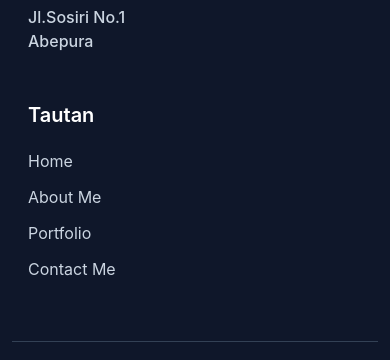
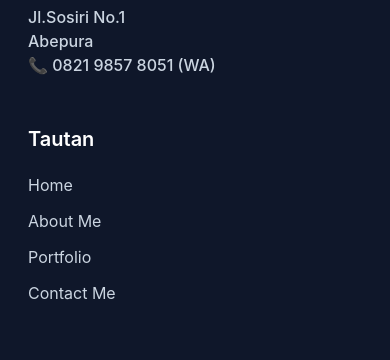
Before and after one commit to Berndzz/portofoliohardus, a website: page index.html in a window 390 px wide. Shown: the part 5639-5999 px from the top of the page. Drawn offline with Linux system fonts and the light colour scheme.

Commit message:
edit phone number

```diff
--- a/index.html
+++ b/index.html
@@ -315,6 +315,7 @@
                     <h3 class="font-bold text-2xl mb-2">Address</h3>
                     <p>Jl.Sosiri No.1</p>
                     <p>Abepura</p>
+                    <p>📞 0821 9857 8051 (WA)</p>
                 </div>
                 <!-- <div class="w-full px-4 mb-12 md:w-1/3">
                     <h3 class="font-semibold text-xl text-white mb-5">Kategori Tulisan</h3>
```
